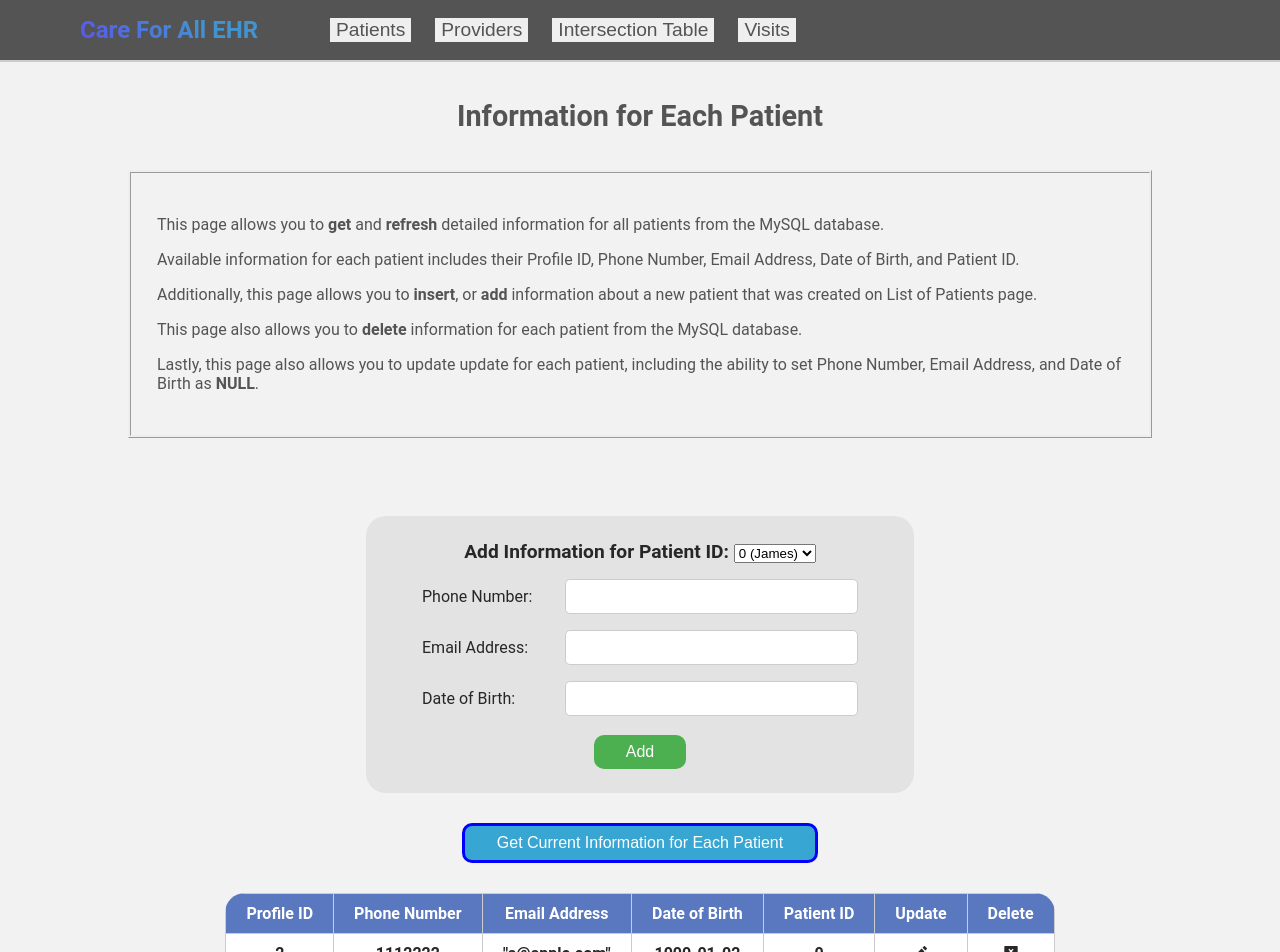
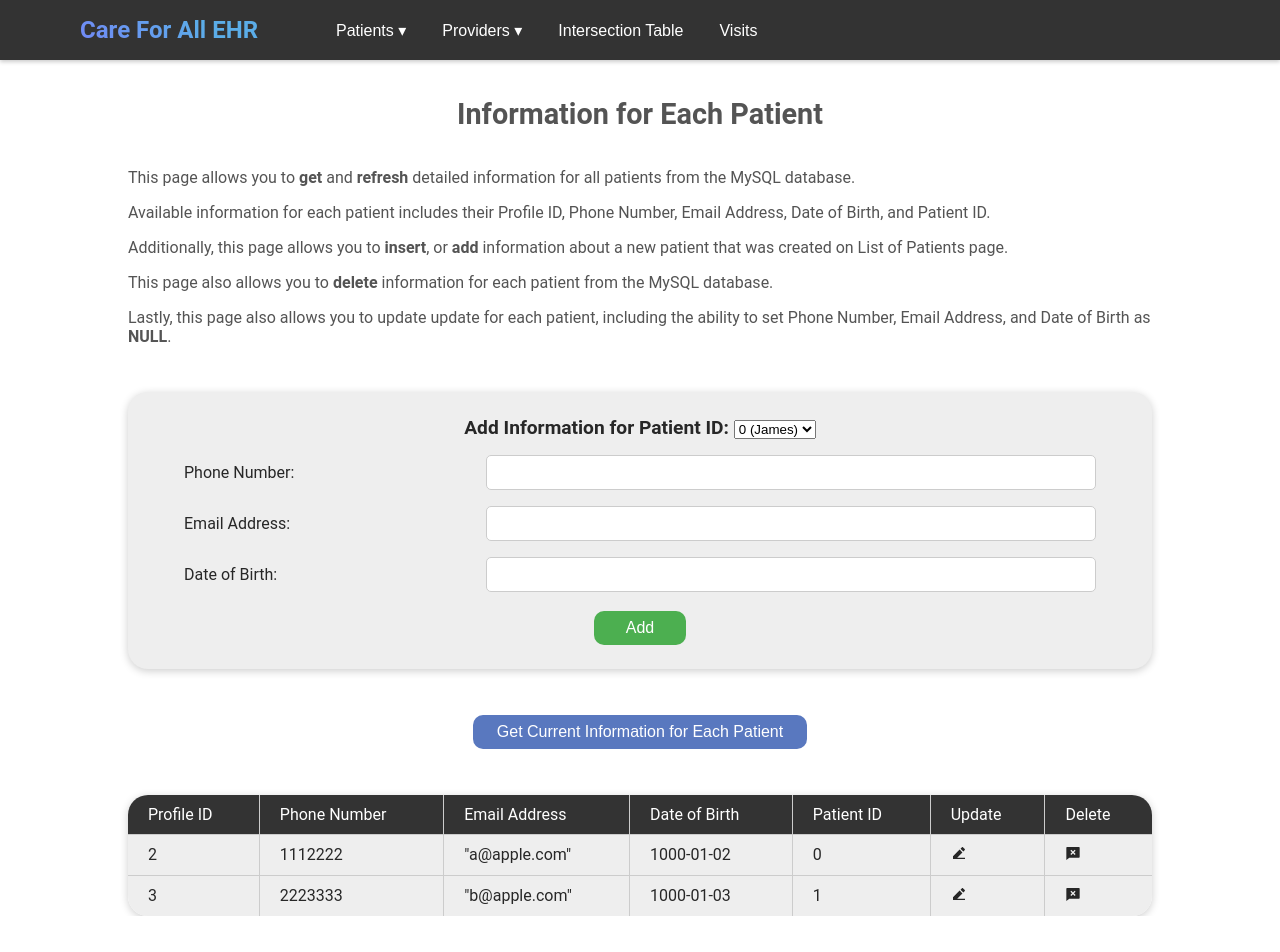
Before and after one commit to anson-poon/care-for-all-ehr, a React (Create React App) app: page /patients in a window 1280 px wide. Shown: the top 952 px of the page. After the commit the page ends 916 px from the top, so only its background shows below. Built offline with nearby package versions, Linux system fonts and the light colour scheme.

Commit message:
Changed provider pages layout, added icons hover effect, changed navbar color

```diff
--- a/src/App.css
+++ b/src/App.css
@@ -3,10 +3,8 @@ Code citation:
 css skeleton code obtained from CS 290 template
 */
 html, body {
-  margin: 0;
-  padding: 0;
   font-family: 'Roboto', sans-serif;
-  background-color: #f2f2f2;
+  background-color: #ffffff;
 }
 
 .App {
@@ -18,35 +16,29 @@ html, body {
   pointer-events: none;
 }
 
-@media (prefers-reduced-motion: no-preference) {
-  .App-logo {
-    animation: App-logo-spin infinite 20s linear;
-  }
-}
-
 .App-header {
   position: sticky;
   top: 0;
-  border-bottom: 2px solid rgb(204, 204, 204);
   display: flex;
   align-items: center;
   justify-content: left;
   padding: 0.5rem;
   padding-left: 4rem;
-  background-color: rgb(84, 84, 84);
+  background-color: #333333;
+  box-shadow: 0px 2px 4px 0px rgba(0,0,0,0.2);
 }
 
 .logo {
   margin-right: 3rem;
   font-size: 1.5rem;
   font-weight: bold;
-  background-image: linear-gradient(45deg, #5a55ee 0%, #4194cf 70%);
+  background-image: linear-gradient(45deg, #7288f6 0%, #5bade8 70%);
   background-clip: text;
   color: transparent;
 }
 
 .logo:hover {
-  color: #7c78f1;
+  color: #75b7e3;
 }
 
 /*
@@ -55,9 +47,14 @@ shape of border of dropdown button learned from following tutorial https://css-t
 */
 /* Dropdown Button */
 .dropdown-button {
-  font-size: 1.2rem;
-  color: rgb(84, 84, 84);
+  font-size: 1rem;
+  color: rgb(255, 255, 255);
+  background-color: #333333;
   border: none;
+}
+
+.dropdown-button:hover {
+  transition: ease-out 200ms;
 }
 
 /* The container <div> - needed to position the dropdown content */
@@ -69,14 +66,22 @@ shape of border of dropdown button learned from following tutorial https://css-t
 
 /* Dropdown Content (Hidden by Default) */
 .dropdown-content {
+  opacity: 0;
   display: none;
   position: absolute;
-  background-color: #f2f2f2;
+  background-color: #ffffff;
   min-width: 300px;
   padding: 0.5rem;
   text-align: left;
   box-shadow: 0px 8px 16px 0px rgba(0,0,0,0.2);
   z-index: 1;
+  transition: opacity 0.5s ease;
+}
+
+/* Show the dropdown menu on hover */
+.dropdown:hover .dropdown-content {
+  opacity: 1;
+  display: block;
 }
 
 /* Links inside the dropdown */
@@ -87,21 +92,33 @@ shape of border of dropdown button learned from following tutorial https://css-t
   display: block;
 }
 
-/* Show the dropdown menu on hover */
-.dropdown:hover .dropdown-content {display: block;}
-
 /* Change the background color of the dropdown button when the dropdown content is shown
 .dropdown:hover .dropbtn {background-color: #3e8e41;} */
 
 .App-body {
   color: rgb(84, 84, 84);
   font-size: calc(10px + 2vmin);
-  display: flex;
   align-items: center;
   justify-content: center;
   width: 80%;
   margin-left: auto;
   margin-right: auto;
+}
+
+.flex-container {
+  display: flex;
+}
+
+.flex-column1 {
+  flex: 2 1 0;
+  padding-right: 0.5rem;
+  text-align: center;
+}
+
+.flex-column2 {
+  flex: 1 1 0;
+  padding-left: 0.5rem;
+  text-align: center;
 }
 
 .App-link {
@@ -136,24 +153,37 @@ a:hover, button:hover {
   color: rgb(151, 151, 151);
 }
 
+.icon {
+  opacity: 1;
+  cursor: pointer;
+}
+
+.icon:hover {
+  opacity: 0.5;
+  transition: opacity 200ms ease;
+}
+
 table {
+  width: 100%;
   border-collapse: collapse;
+  border-style: hidden; /* Hide outside border */
   border-radius: 20px;
   margin-left: auto;
   margin-right: auto;
   overflow: hidden;
+  box-shadow: 0px 2px 8px 0px rgba(0,0,0,0.2);
 }
 
 thead {
   color: rgb(255, 255, 255);
   padding: 10px 20px 10px 20px;
-  background:rgb(89, 120, 191);
+  background:#333333;
   font-size: 1rem;
 }
 
 tbody {
   color: rgb(39, 39, 39);
-  background-color: rgb(255, 255, 255);
+  background-color: #eeeeee;
   padding: 10px 20px 10px 20px;
   font-size: 1rem;
 }
@@ -161,7 +191,8 @@ tbody {
 th, td {
   padding: 10px 20px 10px 20px;
   border: 1px solid rgb(204, 204, 204);
-  text-align: center;
+  font-weight: normal;
+  text-align: left;
 }
 
 h3 {
@@ -179,17 +210,10 @@ p {
   text-align: left;
 }
 
-.add-form {
-  margin-left: auto;
-  margin-right: auto;
-  width: 500px;
-  margin-top: 3rem;
-  padding: 1.5rem;
-  font-size: 1rem;
-  background-color: #e3e3e3;
-  color: rgb(39, 39, 39);
+.page-description {
+  border: 1px solid rgb(204, 204, 204);
+  padding: 0.5em;
   border-radius: 20px;
-  text-align: center;
 }
 
 .form-row {
@@ -212,10 +236,22 @@ p {
   border: 1px solid rgb(204, 204, 204);
 }
 
+.add-form {
+  margin-left: auto;
+  margin-right: auto;
+  padding: 1.5rem;
+  font-size: 1rem;
+  background-color: #eeeeee;
+  color: rgb(39, 39, 39);
+  border-radius: 20px;
+  text-align: center;
+  box-shadow: 0px 2px 8px 0px rgba(0,0,0,0.2);
+}
+
 .add-button {
   padding: 0.5em 2em;
   font-size: 1rem;
-  background-color: #4CAF50;
+  background-color: rgba(76,175,80);
   color: white;
   border: none;
   border-radius: 10px;
@@ -223,38 +259,27 @@ p {
   transition: ease-out 200ms;
 }
 
+.add-button:hover {
+  background-color: rgba(76,175,80, 70%);
+  color: white;
+}
+
 .SELECT-button {
-  padding: 0.5em 2em;
+  padding: 0.5em 1.5em;
+  margin-bottom: 1rem;
+  margin-top: 1rem;
   font-size: 1rem;
-  background-color: #38a6d2;
+  background-color: rgb(89, 120, 191);
   color: white;
-  border: solid;
+  border: none;
   border-radius: 10px;
-  border-color: blue;
   cursor: pointer;
   transition: ease-out 200ms;
 }
 
-.add-button:hover {
-  background-color: #82cd83;
+.SELECT-button:hover {
+  background-color: rgba(89, 120, 191, 80%);
   color: white;
-}
-
-.SELECT-button:hover {
-  background-color: #38a6d278;
-  color: white;
-}
-
-.landing-button {
-  margin: 1em;
-  padding: 0.5em 1em;
-  font-size: 1rem;
-  background-color: rgb(89, 120, 191);
-  color: white;
-  border: none;
-  border-radius: 5px;
-  cursor: pointer;
-  transition: ease-out 200ms;
 }
 
 .landing-button:hover {
@@ -276,11 +301,6 @@ Code citation: code to resize table and make it scrollable thanks to https://www
   text-align: center;
 }
 
-.stylePageDescription {
-  border-style: ridge;
-  padding: 1em;
-}
-
 /* h1 {
   font-size: 2em;
   background-image: linear-gradient(45deg, #ffa54c 0%, #e175a4 80%);
--- a/src/components/Navbar.js
+++ b/src/components/Navbar.js
@@ -9,33 +9,33 @@ function Navbar() {
     return(
         <div>
             <div className="dropdown">
-                <button className="dropdown-button">Patients</button>
+                <button className="dropdown-button">Patients ▾</button>
                 <div className="dropdown-content">
-                    <a href="/patientindex">List of Patients</a>
-                    <a href="/patients">Information for Each Patient</a>
+                    <a href="/patientindex" className="dropdown-link" >List of Patients</a>
+                    <a href="/patients" className="dropdown-link" >Information for Each Patient</a>
                 </div>
             </div>
             <div className="dropdown">
-                <button className="dropdown-button">Providers</button>
+                <button className="dropdown-button">Providers ▾</button>
                 <div className="dropdown-content">
-                    <a href="/providerindex">List of Providers</a>
-                    <a href="/providers">Information for Each Provider</a>
+                    <a href="/providerindex" className="dropdown-link" >List of Providers</a>
+                    <a href="/providers" className="dropdown-link" >Information for Each Provider</a>
                 </div>
             </div>
             <div className="dropdown">
                 <button className="dropdown-button">Intersection Table</button>
                 <div className="dropdown-content">
-                    <a href="/patientproviderintersection">Relationships between Patients & Providers</a>
+                    <a href="/patientproviderintersection" className="dropdown-link" >Relationships between Patients & Providers</a>
                 </div>
             </div>
             <div className="dropdown">
                 <button className="dropdown-button">Visits</button>
                 <div className="dropdown-content">
-                    <a href="/visits">List of Visits</a>
-                    <a href="/insurancepolicies">List of Insurance Policies</a>
-                    <a href="/insurancenotes">List of Insurance Notes</a>
-                    <a href="/clinicalnotes">List of Clinical Notes</a>
-                    <a href="/clinicalfindings">List of Clinical Findings</a>
+                    <a href="/visits" className="dropdown-link" >List of Visits</a>
+                    <a href="/insurancepolicies" className="dropdown-link" >List of Insurance Policies</a>
+                    <a href="/insurancenotes" className="dropdown-link" >List of Insurance Notes</a>
+                    <a href="/clinicalnotes" className="dropdown-link" >List of Clinical Notes</a>
+                    <a href="/clinicalfindings" className="dropdown-link" >List of Clinical Findings</a>
                 </div>
             </div>
         </div>
--- a/src/pages/ProviderIndexPage.js
+++ b/src/pages/ProviderIndexPage.js
@@ -21,24 +21,11 @@ function ProviderIndexPage() {
                     Details of any visit the provider may have had with patient(s) will remain unchanged.
                 </p>
             </div>
-            <form action="" method="get" className="add-form">
-                <h4>Add a New Provider</h4>
-                <div className="form-row">
-                    <label for="providerID">Provider ID: </label>
-                    <input type="text" name="providerID" id="providerID" required />
-                </div>
-                <div className="form-row">
-                    <label for="name">Name: </label>
-                    <input type="text" name="name" id="name" required />
-                </div>
             <br/>
-                <button className="add-button">Add</button>
-            </form>
-            <br></br>
-            <br></br>
             <button className="SELECT-button">Get Current List of Providers</button>
-            <br></br>
-            <br></br>
+            <br/>
+            <div className="container">
+                <div className="column">
                     <table id="providerindex">
                         <thead>
                             <tr>
@@ -51,15 +38,32 @@ function ProviderIndexPage() {
                             <tr>
                                 <th>5</th>
                                 <th>Avery</th>
-                        <th><RiChatDeleteFill/></th>
+                                <th><RiChatDeleteFill className="icon"/></th>
                             </tr>
                             <tr>
                                 <th>6</th>
                                 <th>Roy</th>
-                        <th><RiChatDeleteFill/></th>
+                                <th><RiChatDeleteFill className="icon"/></th>
                             </tr>
                         </tbody>
                     </table>
+                </div>
+                <div className="column">
+                    <form action="" method="get" className="add-form">
+                        <h4>Add a New Provider</h4>
+                        <div className="form-row">
+                            <label for="providerID">Provider ID: </label>
+                            <input type="text" name="providerID" id="providerID" required />
+                        </div>
+                        <div className="form-row">
+                            <label for="name">Name: </label>
+                            <input type="text" name="name" id="name" required />
+                        </div>
+                        <br />
+                        <button className="add-button">Add</button>
+                    </form>
+                </div>
+            </div>
         </div>
     );
 }
--- a/src/pages/ProvidersPage.js
+++ b/src/pages/ProvidersPage.js
@@ -18,14 +18,51 @@ function ProvidersPage() {
     return (
         <div>
             <h3>Information for Each Provider</h3>
-            <div className="stylePageDescription">
+            <div className="page-description">
                 <p>This page allows you to <b>get</b> and <b>refresh</b> detailed information for all providers from the MySQL database.</p>
                 <p>Available information for each provider includes their Provider Profile ID, Title, Specialty, Phone Number, and Provider ID.</p>
                 <p>Additionally, this page allows you to <b>insert</b>, or <b>add</b> information about a new provider that was created on List of Providers page.</p>
                 <p>This page also allows you to <b>delete</b> information for each provider from the MySQL database.</p>
                 <p>Lastly, this page also allows you to update update for each provider, including the ability to set Title, Specialty, and Phone Number as <b>NULL</b>.</p>
             </div>
-            <br></br>
+            <button className="SELECT-button">Get Current Information for Each Provider</button>
+            <div className="flex-container">
+                <div className="flex-column1">
+                    <table id="providerdetailedinformation">
+                        <thead>
+                            <tr>
+                                <th>Provider Profile ID</th>
+                                <th>Title</th>
+                                <th>Specialty</th>
+                                <th>Phone Number</th>
+                                <th>Provider ID</th>
+                                <th>Update</th>
+                                <th>Delete</th>
+                            </tr>
+                        </thead>
+                        <tbody>
+                            <tr>
+                                <th>2</th>
+                                <th>MD</th>
+                                <th>General Surgeon</th>
+                                <th>234567</th>
+                                <th>5</th>
+                                <th><RiEdit2Fill className="icon" onClick={() => goToUpdatePage("/updateproviderpage")} /></th>
+                                <th><RiChatDeleteFill className="icon"/></th>
+                            </tr>
+                            <tr>
+                                <th>3</th>
+                                <th>DO</th>
+                                <th>General Hospitalist</th>
+                                <th>234568</th>
+                                <th>6</th>
+                                <th><RiEdit2Fill className="icon" onClick={() => goToUpdatePage("/updateproviderpage")} /></th>
+                                <th><RiChatDeleteFill className="icon"/></th>
+                            </tr>
+                        </tbody>
+                    </table>
+                </div>
+                <div className="flex-column2">
                     <form action="" method="get" className="add-form">
                         <h4>Add information for Provider ID:
                             <label for="providerID">   </label>
@@ -46,46 +83,11 @@ function ProvidersPage() {
                             <label for="providerPhoneNumber">Phone Number: </label>
                             <input type="text" name="providerPhoneNumber" id="providerPhoneNumber" required />
                         </div>
-                <br/>
+                        <br />
                         <button className="add-button">Add</button>
                     </form>
-            <br></br>
-            <button className="SELECT-button">Get Current Information for Each Provider</button>
-            <br></br>
-            <br></br>
-            <table id="providerdetailedinformation">
-                <thead>
-                    <tr>
-                        <th>Provider Profile ID</th>
-                        <th>Title</th>
-                        <th>Specialty</th>
-                        <th>Phone Number</th>
-                        <th>Provider ID</th>
-                        <th>Update</th>
-                        <th>Delete</th>
-                    </tr>
-                </thead>
-                <tbody>
-                    <tr>
-                        <th>2</th>
-                        <th>MD</th>
-                        <th>General Surgeon</th>
-                        <th>234567</th>
-                        <th>5</th>
-                        <th><RiEdit2Fill onClick={() => goToUpdatePage("/updateproviderpage")} /></th>
-                        <th><RiChatDeleteFill/></th>
-                    </tr>
-                    <tr>
-                        <th>3</th>
-                        <th>DO</th>
-                        <th>General Hospitalist</th>
-                        <th>234568</th>
-                        <th>6</th>
-                        <th><RiEdit2Fill onClick={() => goToUpdatePage("/updateproviderpage")} /></th>
-                        <th><RiChatDeleteFill/></th>
-                    </tr>
-                </tbody>
-            </table>
+                </div>
+            </div>
         </div>
     );
 }
```
Lines whose indentation alone changed are shown as unchanged.
